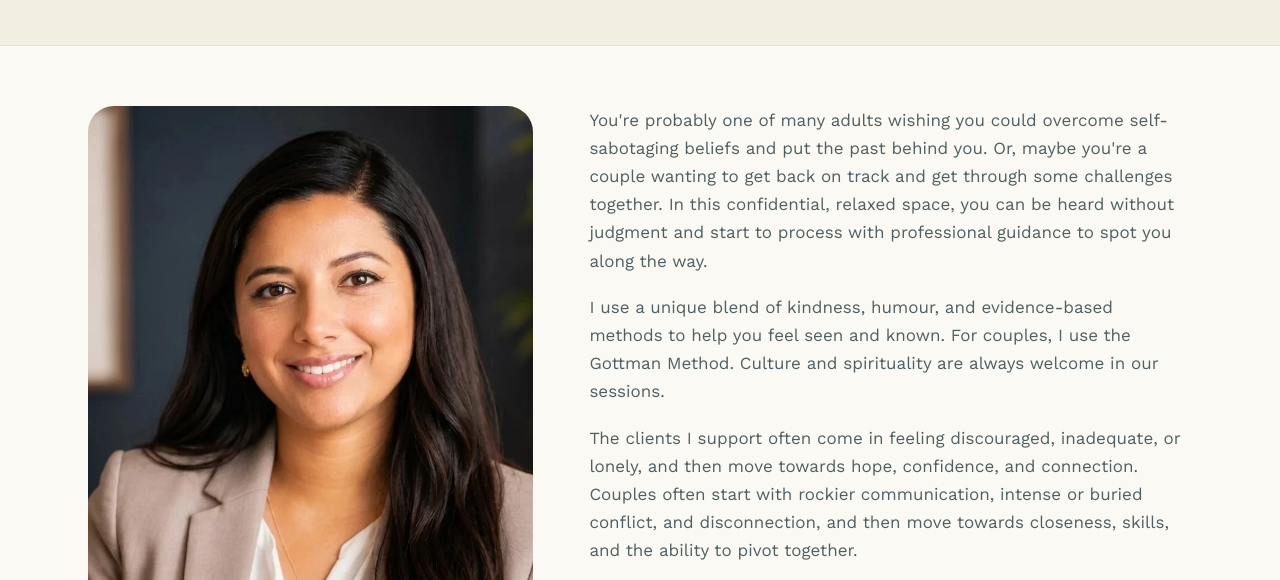
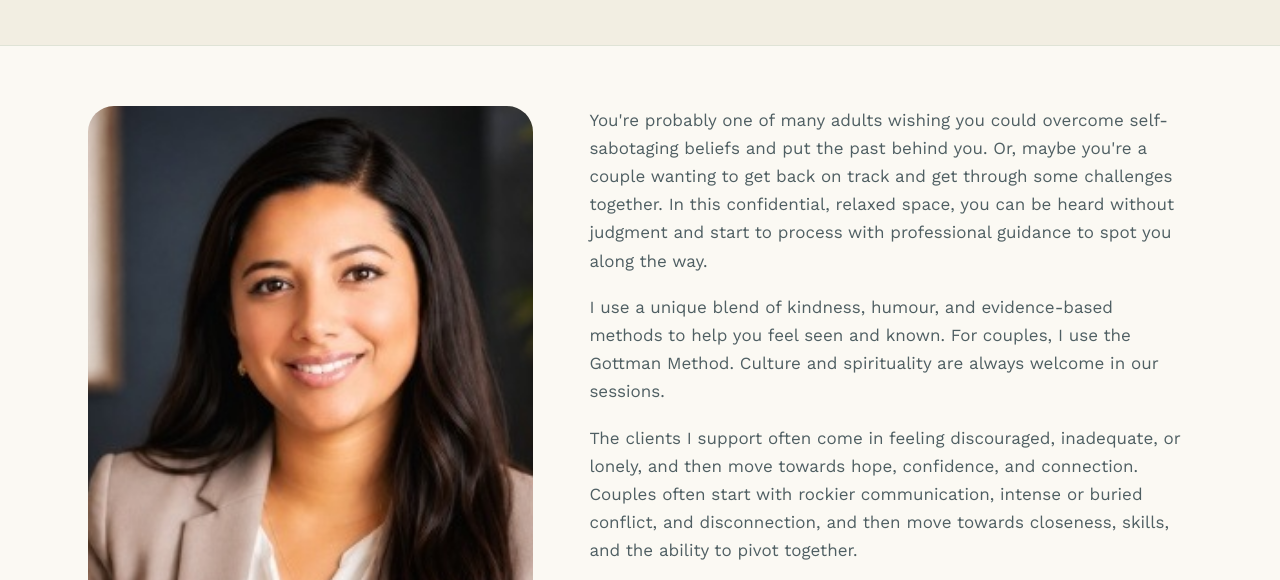
Before and after one commit to sebastiancariaga/Rego-Psychology, a plain HTML site: page about.html in a window 1280 px wide. Shown: the part 335-915 px from the top of the page. Drawn offline with nearby package versions, Linux system fonts and the light colour scheme.

Commit message:
Replace Rachel headshot with updated photo
Co-Authored-By: Claude Opus 5.5 <noreply@anthropic.com>

```diff
--- a/about.html
+++ b/about.html
@@ -65,7 +65,7 @@
   <div class="wrap">
     <div class="about-grid" style="display: grid; grid-template-columns: 0.85fr 1.15fr; gap: 56px; align-items: start;">
       <div>
-        <div class="hero-photo" style="aspect-ratio: 4/5;"><img src="assets-final/rachel-headshot.webp" alt="Rachel Rego, Psychologist"></div>
+        <div class="hero-photo" style="aspect-ratio: 4/5;"><img src="assets-final/rachel-headshot-2.jpg" alt="Rachel Rego, Psychologist"></div>
         <div class="card specialty-card" style="margin-top: 20px;">
           <p class="eyebrow" style="margin-bottom: 14px;">Top Specialties</p>
           <div class="specialty-list">
```
Also changed, not shown: index.html (+1 -1 lines), assets-final/rachel-headshot-2.jpg (added).
